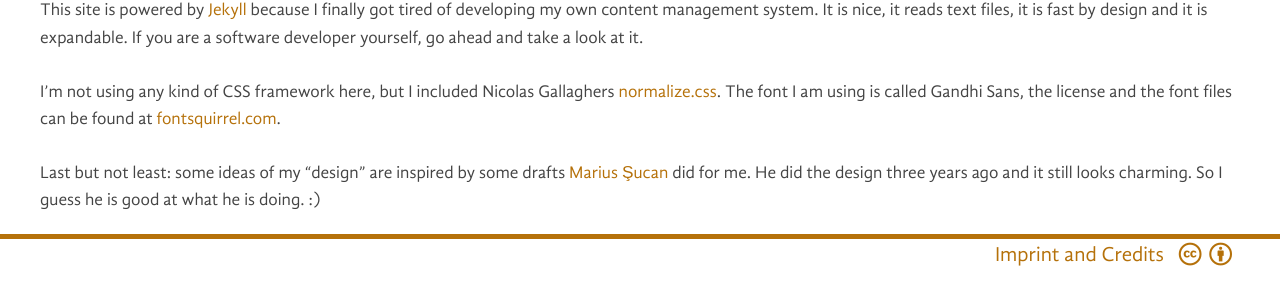
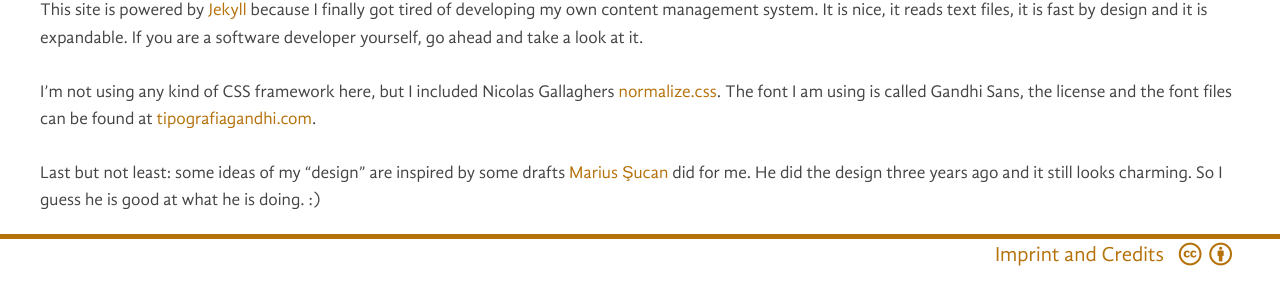
Before and after one commit to netinetwalker/schubio, a Jekyll site: the page built from imprint.md, in a window 1280 px wide. Shown: the part 509-810 px from the top of the page. Built offline with Jekyll 4.4.1, drawn with Linux system fonts in a browser that asks for light colours; some web fonts are replaced; Markdown is read by kramdown in place of the engine named in the settings.

Commit message:
Link to the font designers website

```diff
--- a/imprint.md
+++ b/imprint.md
@@ -22,14 +22,14 @@ yourself, go ahead and take a look at it.
 
 I'm not using any kind of CSS framework here, but I included Nicolas Gallaghers
 [normalize.css][normalize]. The font I am using is called Gandhi Sans, the
-license and the font files can be found at [fontsquirrel.com][font].
+license and the font files can be found at [tipografiagandhi.com][font].
 
 Last but not least: some ideas of my "design" are inspired by some drafts
 [Marius Şucan][marius] did for me. He did the design three years ago and it
 still looks charming. So I guess he is good at what he is doing. :)
 
 [email]: mailto:hello@dennis-schubert.de
-[font]: http://www.fontsquirrel.com/fonts/gandhi-sans
+[font]: http://www.tipografiagandhi.com/
 [jekyll]: http://jekyllrb.com/
 [normalize]: http://necolas.github.io/normalize.css/
 [marius]: http://marius.sucan.ro/
```
